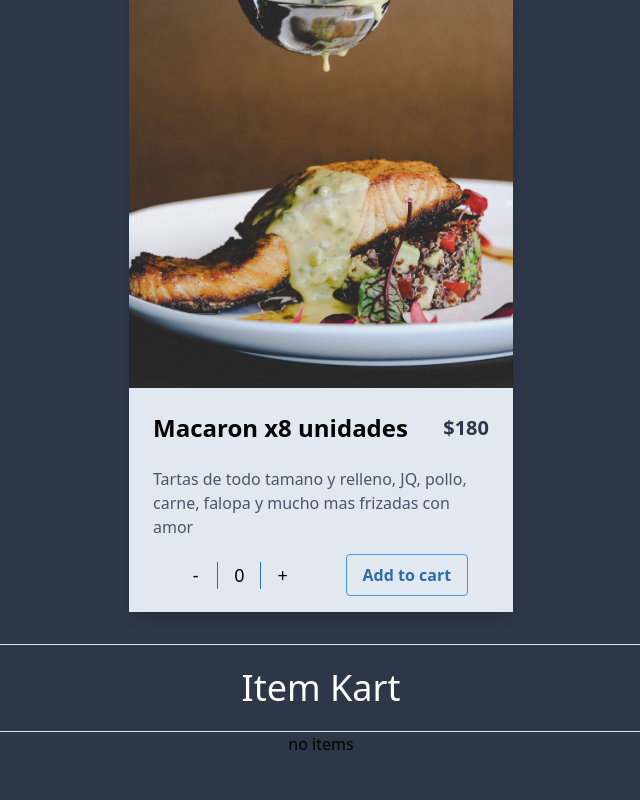
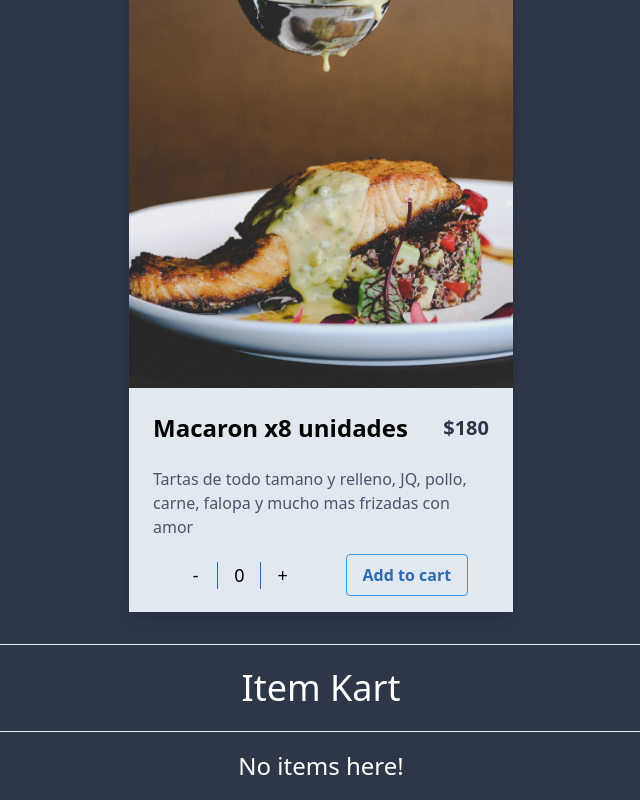
Before and after one commit to juanCortelezzi/Moli, a Next.js app: page / in a window 1280 px wide. Shown: the part 2572-3372 px from the top of the page, without its empty margins (319-959 px from the left). Before the commit the page ends 3344 px from the top, so only its background shows below. Built offline with nearby package versions, Linux system fonts and the light colour scheme.

Commit message:
added some styles and applied same image to cart card as in original card

```diff
--- a/components/card.tsx
+++ b/components/card.tsx
@@ -37,10 +37,10 @@ export default function Card(props: {
       const oldItem = cartItems[itemExists[1]];
       const newItem = cartItems[itemExists[1]];
       newItem.quantity = count + oldItem.quantity;
-      newCart.splice(itemExists[1], 1);
-      setCartItems([...newCart, newItem]);
+      newCart.splice(itemExists[1], 1, newItem);
+      setCartItems(newCart);
     } else {
-      setCartItems([...cartItems, { title: title, quantity: count, price: price }]);
+      setCartItems([...cartItems, { title, quantity: count, price, image }]);
     }
     setCount(0);
   };
--- a/components/cart.tsx
+++ b/components/cart.tsx
@@ -2,31 +2,47 @@ import { CartContext } from "./itemContext";
 import { useContext } from "react";
 
 const Cart = () => {
-  const { cartItems } = useContext(CartContext);
+  const { cartItems, setCartItems } = useContext(CartContext);
+  const checkout = () => {
+    setCartItems([]);
+  };
 
   return (
     <div>
       <hr />
       <h2 className="text-center text-4xl text-white my-4">Item Kart</h2>
       <hr />
-      <div className="mb-4 mx-2 flex flex-col items-around content-start justify-center md:flex-row md:flex-wrap">
+      <div className="my-4 mx-2 flex flex-col items-around content-start justify-center md:flex-row md:flex-wrap">
         {cartItems.length > 0 ? (
-          cartItems.map((i: { title: string; price: number; quantity: number }) => {
+          cartItems.map((i: { title: string; price: number; quantity: number; image: string }) => {
             return (
               <div
                 key={i.title}
-                className="group block max-w-sm rounded shadow-lg m-4 flex flex-row flex-no-wrap flex-grow-1"
+                className="group rounded overflow-hidden block max-w-sm rounded shadow-lg m-4 flex flex-row flex-no-wrap flex-grow-1"
               >
-                <img className="w-1/3 object-cover" src="images/pastries.jpg" alt="title" />
-                <p>
-                  {i.title}, {i.quantity}
-                </p>
+                <img className="w-1/3 object-cover" src={i.image} alt="title" />
+                <div className="bg-gray-300 w-full p-2">
+                  <h3 className="font-bold text-2xl">{i.title}</h3>
+                  <p className="text-gray-800 font-bold text-xl">
+                    {i.quantity} Units, ${i.price * i.quantity}
+                  </p>
+                </div>
               </div>
             );
           })
         ) : (
-          <p>no items</p>
+          <h3 className="text-2xl text-center text-white">No items here!</h3>
         )}
+      </div>
+      <div className="text-center mb-4">
+        {cartItems.length > 0 ? (
+          <button
+            onClick={checkout}
+            className="bg-blue-500 w-9/12 hover:bg-blue-700 text-white text-2xl font-bold py-2 px-4 border border-blue-700 rounded"
+          >
+            Checkout
+          </button>
+        ) : null}
       </div>
     </div>
   );
```
